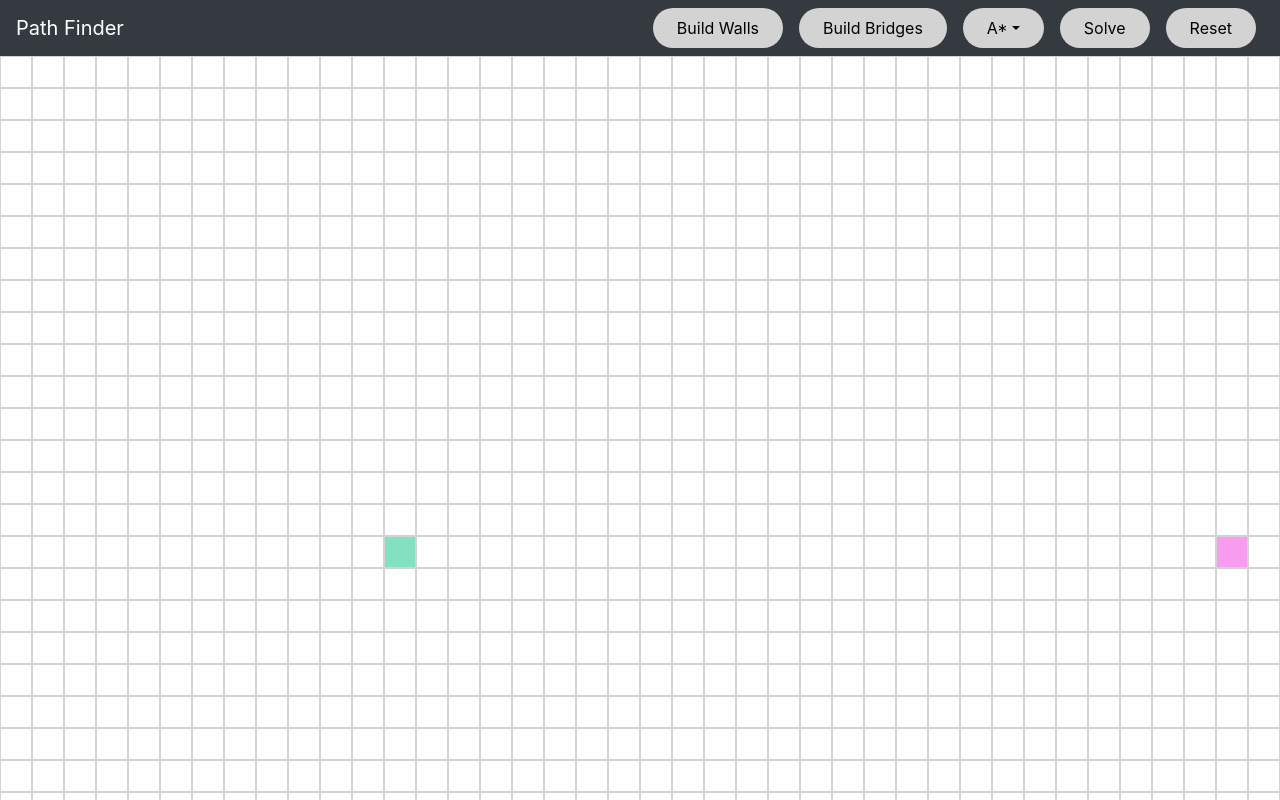
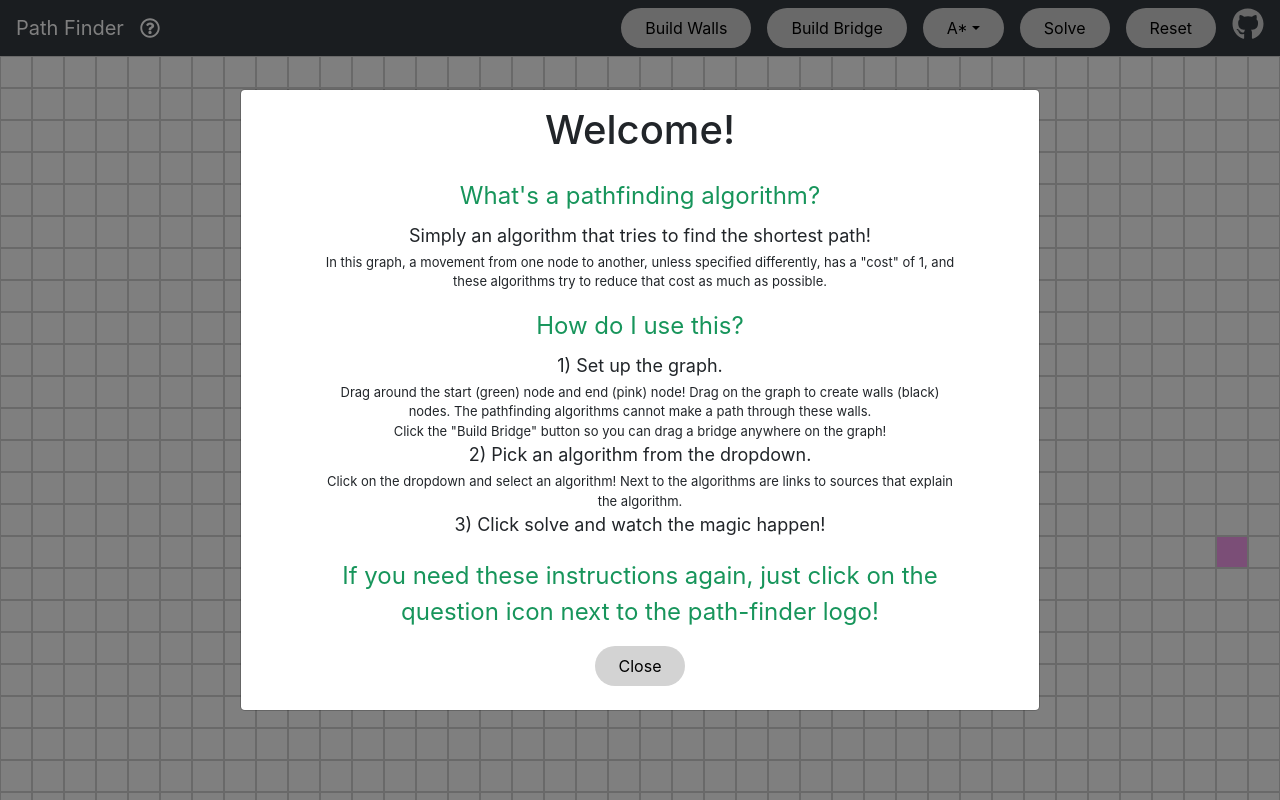
Before and after one commit to bamit5/path-finder, a React (Create React App) app: page / in a window 1280 px wide. Shown: the top 800 px of the page. Built offline with nearby package versions, Linux system fonts and the light colour scheme.

Commit message:
add beginning of instructions. added question icon to open instructions. refactored graph.tsx

```diff
--- a/package.json
+++ b/package.json
@@ -3,6 +3,10 @@
   "version": "0.1.0",
   "private": true,
   "dependencies": {
+    "@fortawesome/fontawesome-svg-core": "^1.2.29",
+    "@fortawesome/free-brands-svg-icons": "^5.13.1",
+    "@fortawesome/free-regular-svg-icons": "^5.13.1",
+    "@fortawesome/react-fontawesome": "^0.1.11",
     "@testing-library/jest-dom": "^4.2.4",
     "@testing-library/react": "^9.3.2",
     "@testing-library/user-event": "^7.1.2",
--- a/src/App.scss
+++ b/src/App.scss
@@ -1,4 +1,37 @@
 .App {
+}
+
+.instructions-modal {
+
+}
+
+.instructions-text {
+  padding: 2vh 10vh !important;
+  text-align: center !important;
+
+  button {
+    margin: 1vh !important;
+    background-color: lightgrey !important;
+  }
+}
+
+.instructions-q {
+  color: #17955b;
+  font-size: x-large;
+  padding: 2vh 0vh 1vh 0vh;
+  margin: 0vh;
+}
+
+.instructions-a {
+  font-size: large;
+  padding: 0vh 0vh 0.5vh 0vh;
+  margin: 0vh;
+}
+
+.instructions-note {
+  font-size: small;
+  padding: 0vh;
+  margin: 0vh;
 }
 
 /*
--- a/src/App.tsx
+++ b/src/App.tsx
@@ -1,6 +1,7 @@
-import React from 'react';
+import React, { useState } from 'react';
 import './App.scss';
 import { connect } from 'react-redux';
+import Modal from 'react-bootstrap/Modal';
 import Graph from './components/Graph/Graph';
 import useWindowDimensions from './components/WindowDimensions/WindowDimensions';
 import Navbar from './components/Navbar/Navbar';
@@ -11,10 +12,58 @@ const navBarHeight = 56; // TODO should go in constants. can you somehow connect
 
 const App = () => {
   const { width, height } = useWindowDimensions();
+  const [show, setShow] = useState<boolean>(true);
 
   return (
     <div className="App">
-      <Navbar />
+      <Modal
+        size="lg"
+        show={show}
+        onHide={() => setShow(false)}
+        centered
+        className="instructions-modal"
+      >
+        <div className="instructions-text">
+          <h1>Welcome!</h1>
+          <p className="instructions-q">What's a pathfinding algorithm?</p>
+          <p className="instructions-a">
+            Simply an algorithm that tries to find the shortest path!
+          </p>
+          <p className="instructions-note">
+            In this graph, a movement from one node to another, unless specified
+            differently, has a "cost" of 1, and these algorithms try to reduce
+            that cost as much as possible.
+          </p>
+          <p className="instructions-q">How do I use this?</p>
+          <p className="instructions-a">1) Set up the graph.</p>
+          <p className="instructions-note">
+            Drag around the start (green) node and end (pink) node! Drag on the
+            graph to create walls (black) nodes. The pathfinding algorithms
+            cannot make a path through these walls.
+            <br />
+            Click the "Build Bridge" button so you can drag a bridge anywhere on
+            the graph!
+          </p>
+          <p className="instructions-a">
+            2) Pick an algorithm from the dropdown.
+          </p>
+          <p className="instructions-note">
+            Click on the dropdown and select an algorithm! Next to the
+            algorithms are links to sources that explain the algorithm.
+          </p>
+          <p className="instructions-a">
+            3) Click solve and watch the magic happen!
+          </p>
+          <p className="instructions-q">
+            If you need these instructions again, just click on the question
+            icon next to the path-finder logo!
+          </p>
+          <button type="button" onClick={() => setShow(false)}>
+            Close
+          </button>
+        </div>
+      </Modal>
+      <Navbar showInstructions={setShow} />
       <Graph
         width={Math.floor(pxToVh(width) / nodeSize)}
         height={Math.floor((pxToVh(height) - pxToVh(navBarHeight)) / nodeSize)}
--- a/src/components/Graph/Graph.tsx
+++ b/src/components/Graph/Graph.tsx
@@ -4,7 +4,6 @@ import React, {
   createRef,
   useEffect,
   useRef,
-  useState,
 } from 'react';
 import { connect } from 'react-redux';
 
@@ -73,8 +72,8 @@ const Graph: React.FC<GraphProps & StateProps & DispatchProps> = ({
   const endNode = useRef<Point>(defaultEndNode());
   const bridgeNode = useRef<Point | null>(null);
 
-  // used for animations
-  const [nodeRefs, setNodeRefs] = useState<RefObject<HTMLDivElement>[][]>(
+  // nodeRefs used for animations (not using useState because setState is async and not awaitable)
+  const nodeRefs = useRef<RefObject<HTMLDivElement>[][]>(
     Array(width)
       .fill(null)
       .map(() =>
@@ -83,6 +82,53 @@ const Graph: React.FC<GraphProps & StateProps & DispatchProps> = ({
           .map(() => createRef<HTMLDivElement>()),
       ),
   );
+  // gets the nodeRefs
+  const getNodeRefs = () => nodeRefs.current;
+  // sets the nodeRefs
+  const setNodeRefs = (newNodeRefs: RefObject<HTMLDivElement>[][]) => {
+    nodeRefs.current = newNodeRefs;
+  };
+  const getNodeRef = (p: Point) => getNodeRefs()[p.x][p.y].current;
+
+  // functions to get current start/end/bridge node
+  const getStartRef = () => getNodeRef(startNode.current);
+  const getEndRef = () => getNodeRef(endNode.current);
+  const getBridgeRef = () =>
+    bridgeNode.current ? getNodeRef(bridgeNode.current) : null;
+
+  // functions to set new start/end/bridge nodes (also updates the pre/new ref's)
+  const setStartNode = (p: Point) => {
+    // reset previous start node
+    let startRef = getStartRef();
+    if (startRef) startRef.className = nodeStyles.INACTIVE;
+
+    // make new start node
+    startNode.current = p;
+    startRef = getStartRef();
+    if (startRef) startRef.className = nodeStyles.START;
+  };
+
+  const setEndNode = (p: Point) => {
+    // reset previous end node
+    let endRef = getEndRef();
+    if (endRef) endRef.className = nodeStyles.INACTIVE;
+
+    // make new end node
+    endNode.current = p;
+    endRef = getEndRef();
+    if (endRef) endRef.className = nodeStyles.END;
+  };
+
+  const setBridgeNode = (p: Point | null) => {
+    // reset previous bridge node
+    let bridgeRef = getBridgeRef();
+    if (bridgeRef) bridgeRef.className = nodeStyles.INACTIVE;
+
+    // make new bridge node
+    bridgeNode.current = p;
+    bridgeRef = getBridgeRef();
+    if (bridgeRef) bridgeRef.className = nodeStyles.BRIDGE;
+  };
 
   // resizes graph, keeping previous values (if they exist)
   const resizeGraph = () => {
@@ -95,9 +141,9 @@ const Graph: React.FC<GraphProps & StateProps & DispatchProps> = ({
             .map(
               (__, y) =>
                 // use previous value if it exists, otherwise create a new one
-                (x < nodeRefs.length &&
-                  y < nodeRefs[x].length &&
-                  nodeRefs[x][y]) ||
+                (x < getNodeRefs().length &&
+                  y < getNodeRefs()[x].length &&
+                  getNodeRefs()[x][y]) ||
                 createRef<HTMLDivElement>(),
             ),
         ),
@@ -107,15 +153,16 @@ const Graph: React.FC<GraphProps & StateProps & DispatchProps> = ({
   useEffect(() => {
     // resize graph whenever width or height changes
     resizeGraph();
+
+    // reset start/end/bridge node
+    setStartNode(defaultStartNode());
+    setEndNode(defaultEndNode());
+    setBridgeNode(null);
   }, [width, height]);
 
   useEffect(() => {
     // handle solving and visualzing
-    if (
-      mode === ModeConstants.SOLVING &&
-      startNode.current &&
-      endNode.current
-    ) {
+    if (mode === ModeConstants.SOLVING) {
       // find which algorithm to use for solving
       let solve: Function;
       switch (alg) {
@@ -127,10 +174,11 @@ const Graph: React.FC<GraphProps & StateProps & DispatchProps> = ({
           solve = Dijkstras.solve;
           break;
 
-        // A* algorithm
+        // A* algorithm is default
         default:
           solve = AStar.solve;
       }
+
       // solve with the user chosen algorithm
       const {
         nodesVisitedFirst,
@@ -138,7 +186,7 @@ const Graph: React.FC<GraphProps & StateProps & DispatchProps> = ({
         nodesVisitedSecond,
         nodesTakenSecond,
       } = solve(
-        nodeRefs.map((row) =>
+        getNodeRefs().map((row) =>
           row.map((ref) =>
             ref.current ? ref.current.className : nodeStyles.INACTIVE,
           ),
@@ -159,7 +207,7 @@ const Graph: React.FC<GraphProps & StateProps & DispatchProps> = ({
       // visualize visited nodes
       const nVFTotalTimeout = nodesVisitedFirst.length * speed;
       nodesVisitedFirst.forEach((node, i) => {
-        const ref = nodeRefs[node.x][node.y].current;
+        const ref = getNodeRef({ x: node.x, y: node.y });
         if (ref) {
           setTimeout(() => {
             ref.className = 'visited-first-node';
@@ -173,7 +221,7 @@ const Graph: React.FC<GraphProps & StateProps & DispatchProps> = ({
         : 0;
       if (nodesVisitedSecond) {
         nodesVisitedSecond.forEach((node, i) => {
-          const ref = nodeRefs[node.x][node.y].current;
+          const ref = getNodeRef({ x: node.x, y: node.y });
           if (ref) {
             setTimeout(() => {
               ref.className = 'visited-second-node';
@@ -185,7 +233,7 @@ const Graph: React.FC<GraphProps & StateProps & DispatchProps> = ({
       // visualize taken nodes after visited nodes
       const nTFTotalTimeout = nodesTakenFirst.length * speed;
       nodesTakenFirst.forEach((node, i) => {
-        const ref = nodeRefs[node.x][node.y].current;
+        const ref = getNodeRef({ x: node.x, y: node.y });
         if (ref) {
           setTimeout(() => {
             ref.className = 'taken-first-node';
@@ -199,7 +247,7 @@ const Graph: React.FC<GraphProps & StateProps & DispatchProps> = ({
         : 0;
       if (nodesTakenSecond) {
         nodesTakenSecond.forEach((node, i) => {
-          const ref = nodeRefs[node.x][node.y].current;
+          const ref = getNodeRef({ x: node.x, y: node.y });
           if (ref) {
             setTimeout(() => {
               ref.className = 'taken-second-node';
@@ -214,7 +262,7 @@ const Graph: React.FC<GraphProps & StateProps & DispatchProps> = ({
         nVFTotalTimeout + nVSTotalTimeout + nTFTotalTimeout + nTSTotalTimeout,
       );
     }
-  }, [mode]);
+  }, [mode]); // TODO change this function with the new functions
 
   useEffect(() => {
     // handle resetting
@@ -224,118 +272,79 @@ const Graph: React.FC<GraphProps & StateProps & DispatchProps> = ({
       mode !== ModeConstants.VISUALIZING
     ) {
       // reset graph styles
-      nodeRefs.forEach((row) =>
+      getNodeRefs().forEach((row) =>
         row.forEach((ref) => {
           if (ref.current) ref.current.className = nodeStyles.INACTIVE;
         }),
       );
 
-      // reset start node
-      startNode.current = defaultStartNode();
-      const rStartNode = nodeRefs[startNode.current.x][startNode.current.y];
-      if (rStartNode.current) rStartNode.current.className = nodeStyles.START;
-      // reset end node
-      endNode.current = defaultEndNode();
-      const rEndNode = nodeRefs[endNode.current.x][endNode.current.y];
-      if (rEndNode.current) rEndNode.current.className = nodeStyles.END;
-      // reset bridge node
-      bridgeNode.current = null;
+      // reset start/end/bridge node
+      setStartNode(defaultStartNode());
+      setEndNode(defaultEndNode());
+      setBridgeNode(null);
 
-      console.log('resetting the reset');
       doneResetting();
     }
   }, [reset]);
 
-  // TODO
-  const isChangeableNode = (x, y) =>
-    !(
-      _.isEqual({ x, y }, startNode.current) ||
-      _.isEqual({ x, y }, endNode.current) ||
-      _.isEqual({ x, y }, bridgeNode.current)
-    );
-
-  const handleClick = (
-    ref: RefObject<HTMLDivElement>,
-    x: number,
-    y: number,
-  ) => {
+  const handleClick = (ref: RefObject<HTMLDivElement>, point: Point) => {
     // only update style if the mode allows for user changes and the clicked node has a ref
     if (mode === ModeConstants.EDITING && ref.current) {
       switch (selectedType.current) {
-        case nodeStyles.START: {
-          // clicked node needs to change and start node's ref must exist
-          const rStartNode = nodeRefs[startNode.current.x][startNode.current.y];
-          if (!isChangeableNode(x, y) || !rStartNode.current) break;
-
-          // revert style of previous start node
-          rStartNode.current.className = nodeStyles.INACTIVE; // TODO add a previous to keep track of the previous style
-
-          // set new start node
-          ref.current.className = nodeStyles.START;
-          startNode.current = { x, y };
-          break;
-        }
-
-        case nodeStyles.END: {
-          // clicked node needs to change and end node's ref must exist
-          const rEndNode = nodeRefs[endNode.current.x][endNode.current.y];
-          if (!isChangeableNode(x, y) || !rEndNode.current) break;
-
-          // revert style of previous end node
-          rEndNode.current.className = nodeStyles.INACTIVE; // TODO add a previous to keep track of the previous style
-
-          // set new end node
-          ref.current.className = nodeStyles.END;
-          endNode.current = { x, y };
-          break;
-        }
-
-        case nodeStyles.BRIDGE: {
-          // clicked node cannot be start or end node
+        case nodeStyles.START:
+          // if clicked node can change, set it to start node
           if (
-            _.isEqual({ x, y }, startNode.current) ||
-            _.isEqual({ x, y }, endNode.current)
+            !(
+              _.isEqual(point, startNode.current) ||
+              _.isEqual(point, endNode.current) ||
+              _.isEqual(point, bridgeNode.current)
             )
+          )
+            setStartNode(point);
           break;
 
-          if (!bridgeNode.current) {
-            // if bridge node doesn't exist yet, then set clicked node to the bridge node
-            ref.current.className = nodeStyles.BRIDGE;
-            bridgeNode.current = { x, y };
-          } else {
-            // bridge node's ref must exist
-            const rBridgeNode =
-              nodeRefs[bridgeNode.current.x][bridgeNode.current.y];
-            if (!rBridgeNode || !rBridgeNode.current) break;
+        case nodeStyles.END:
+          // if clicked node can change, set it to end node
+          if (
+            !(
+              _.isEqual(point, startNode.current) ||
+              _.isEqual(point, endNode.current) ||
+              _.isEqual(point, bridgeNode.current)
+            )
+          )
+            setEndNode(point);
+          break;
 
-            // revert style of previous bridge node
-            rBridgeNode.current.className = nodeStyles.INACTIVE;
-
+        case nodeStyles.BRIDGE:
+          // clicked node cannot be start or end node (but it can be bridge node)
+          if (
+            !(
+              _.isEqual(point, startNode.current) ||
+              _.isEqual(point, endNode.current)
+            )
+          ) {
             // either set clicked node to bridge node or inactive (if it was previously bridge node)
-            if (_.isEqual({ x, y }, bridgeNode.current)) {
-              rBridgeNode.current.className = nodeStyles.INACTIVE;
-              bridgeNode.current = null;
-            } else {
-              rBridgeNode.current.className = nodeStyles.INACTIVE;
-              ref.current.className = nodeStyles.BRIDGE;
-              bridgeNode.current = { x, y };
-            }
+            setBridgeNode(_.isEqual(point, bridgeNode.current) ? null : point);
           }
           break;
-        }
 
         // wall node case
-        default: {
-          // clicked node needs to change
-          if (!isChangeableNode(x, y)) break;
-
+        default:
+          // check if clicked node can change
+          if (
+            !(
+              _.isEqual(point, startNode.current) ||
+              _.isEqual(point, endNode.current) ||
+              _.isEqual(point, bridgeNode.current)
+            )
+          ) {
             // set to inactive if it was already a wall, otherwise set it to a wall
             ref.current.className =
               ref.current.className === nodeStyles.INACTIVE
                 ? nodeStyles.WALL
                 : nodeStyles.INACTIVE;
+          }
           break;
-        }
       }
     }
   };
@@ -346,7 +355,7 @@ const Graph: React.FC<GraphProps & StateProps & DispatchProps> = ({
       aria-label="Graph that contains the nodes"
       className="graph-wrapper"
     >
-      {nodeRefs.map((row, x) => (
+      {getNodeRefs().map((row, x) => (
         <div>
           {row.map((ref, y) => (
             // create a node for each index in the 2d array
@@ -356,7 +365,7 @@ const Graph: React.FC<GraphProps & StateProps & DispatchProps> = ({
               tabIndex={0}
               ref={ref}
               className={
-                (ref.current && ref.current.className) || nodeStyles.INACTIVE // TODO
+                (ref.current && ref.current.className) || nodeStyles.INACTIVE
               }
               onMouseDown={async () => {
                 // update which type of node to drag on
@@ -364,7 +373,7 @@ const Graph: React.FC<GraphProps & StateProps & DispatchProps> = ({
                   ref.current && ref.current.className !== nodeStyles.INACTIVE
                     ? ref.current.className
                     : settingNodeType;
-                handleClick(ref, x, y);
+                handleClick(ref, { x, y });
               }}
               onMouseUp={async () => {
                 // turn off dragging
@@ -372,12 +381,12 @@ const Graph: React.FC<GraphProps & StateProps & DispatchProps> = ({
               }}
               onMouseEnter={async () => {
                 // when dragging into a node
-                if (selectedType.current) handleClick(ref, x, y);
+                if (selectedType.current) handleClick(ref, { x, y });
               }}
               onKeyPress={async (e) => {
                 if (e.key === ENTER || e.key === SPACE) {
                   selectedType.current = null;
-                  handleClick(ref, x, y);
+                  handleClick(ref, { x, y });
                 }
               }}
             />
--- a/src/components/Navbar/Navbar.scss
+++ b/src/components/Navbar/Navbar.scss
@@ -1,34 +1,37 @@
+$color: lightgrey;
+$color-emphasis: 20%;
+
 button {
   border-radius: 5vh !important;
   padding: 1vh 3vh !important;
   border: none !important;
   margin: 0vh 1vh !important;
-  background-color: lightgrey !important;
+  background-color: $color !important;
   color: black !important;
 
   &:hover {
-    background-color: darken(lightgrey, 20%) !important;
+    background-color: darken($color, $color-emphasis) !important;
   }
 }
 
-/* TODO
-.navbar {
-  position: relative;
-  width: 100%;
-  height: 8vh;
-  background-color: cornflowerblue;
+.question-icon {
+  cursor: pointer !important;
+  margin: 0vh 2vh;
 
-  button {
-    width: auto;
-    height: 75%;
-    float: right;
-  }
-
-  .float-right {
-    display: flex;
-    position: relative;
-    justify-content: center;
-    height: 100%;
+  &:hover {
+    color: darken($color, $color-emphasis) !important;
   }
 }
-*/
+
+.github-wrapper {
+  color: $color !important;
+  padding: 0vh 0vh 0vh 1vh !important;
+
+  svg {
+    border-radius: 50% !important;
+
+    &:hover {
+      color: darken($color, $color-emphasis) !important;
+    }
+  }
+}
--- a/src/components/Navbar/Navbar.tsx
+++ b/src/components/Navbar/Navbar.tsx
@@ -6,15 +6,20 @@ import React from 'react';
 import { connect } from 'react-redux';
 import { Dispatch } from 'redux';
 // TODO
-
-// TODO
 // eslint-disable-next-line sort-imports
+import { FontAwesomeIcon } from '@fortawesome/react-fontawesome';
+import { faGithub } from '@fortawesome/free-brands-svg-icons';
+import { faQuestionCircle } from '@fortawesome/free-regular-svg-icons';
 import { RootState } from '../../redux/reducers';
 import modeActions from '../../redux/actions/mode';
 
 import { ModeConstants, ModeType } from '../../redux/constants';
 import graphActions from '../../redux/actions/graph';
 import { SolvingAlgorithmType } from '../../redux/constants/mode';
+
+interface NavbarProps {
+  showInstructions: (show: boolean) => void;
+}
 
 interface StateProps {
   mode: ModeType;
@@ -29,7 +34,8 @@ interface DispatchProps {
   resetGraph: () => void;
 }
 
-const CustomNavbar: React.FC<StateProps & DispatchProps> = ({
+const CustomNavbar: React.FC<NavbarProps & StateProps & DispatchProps> = ({
+  showInstructions,
   mode,
   algorithm,
   settingWallNodes,
@@ -39,7 +45,14 @@ const CustomNavbar: React.FC<StateProps & DispatchProps> = ({
   resetGraph,
 }) => (
   <Navbar collapseOnSelect bg="dark" variant="dark" expand="md">
-    <Navbar.Brand>Path Finder</Navbar.Brand>
+    <Navbar.Brand>
+      Path Finder
+      <FontAwesomeIcon
+        icon={faQuestionCircle}
+        onClick={() => showInstructions(true)}
+        className="question-icon"
+      />
+    </Navbar.Brand>
     <Navbar.Toggle aria-controls="basic-nav-bar" />
     <Navbar.Collapse className="justify-content-end">
       <Nav className="controls">
@@ -47,7 +60,7 @@ const CustomNavbar: React.FC<StateProps & DispatchProps> = ({
           Build Walls
         </button>
         <button type="button" onClick={() => settingBridgeNodes()}>
-          Build Bridges
+          Build Bridge
         </button>
         <Dropdown id="navbarDropdownTest">
           <Dropdown.Toggle id="algorithm-dropdown">{algorithm}</Dropdown.Toggle>
@@ -92,6 +105,13 @@ const CustomNavbar: React.FC<StateProps & DispatchProps> = ({
         >
           Reset
         </button>
+        <Nav.Link
+          href="https://github.com/bamit5/path-finder"
+          target="_blank"
+          className="github-wrapper"
+        >
+          <FontAwesomeIcon icon={faGithub} size="2x" />
+        </Nav.Link>
       </Nav>
     </Navbar.Collapse>
   </Navbar>
```
Also changed, not shown: 1 other file (tests, documents, lock files or other folders). Lines whose indentation alone changed are shown as unchanged.
